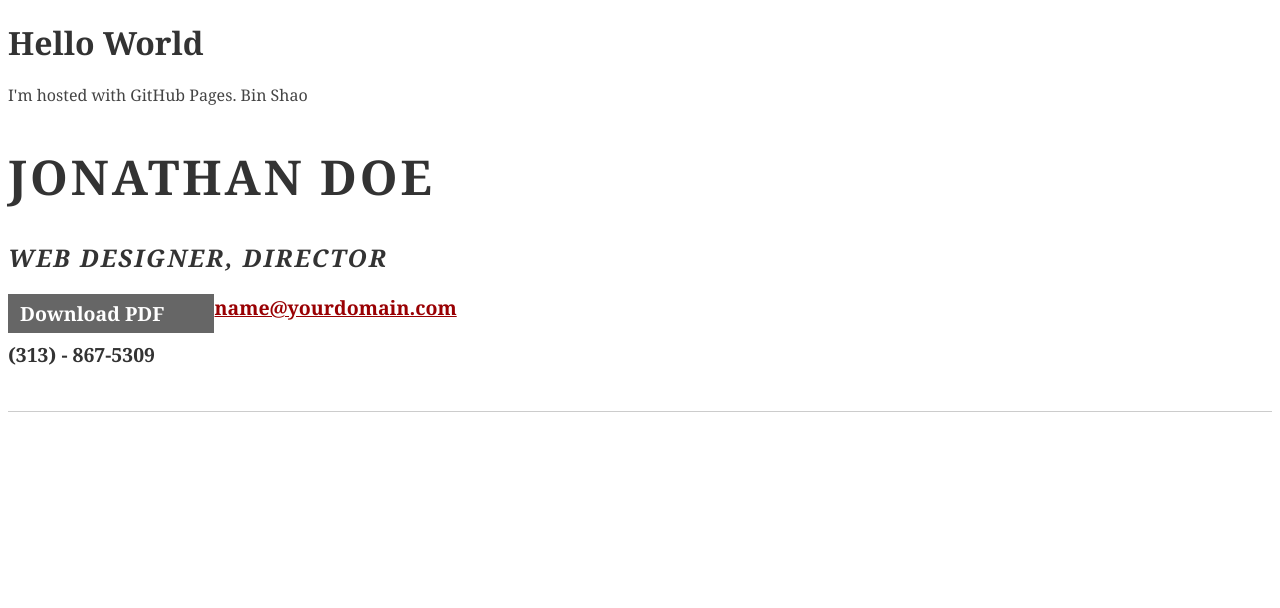
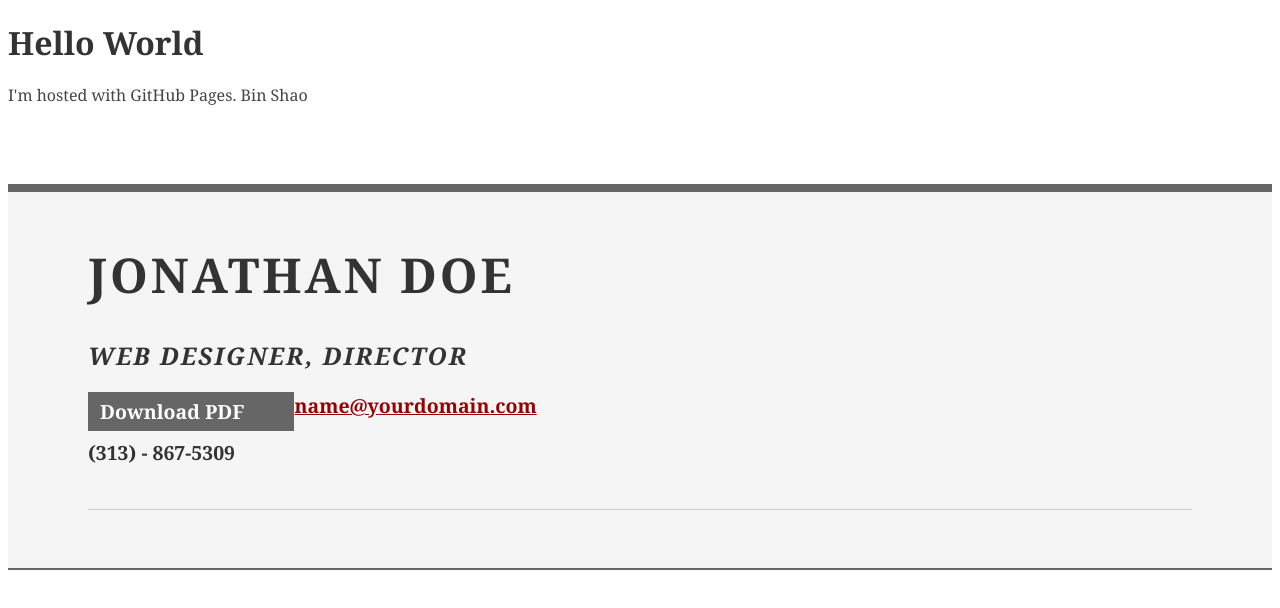
Before and after one commit to lingxusb/lingxusb.github.io, a plain HTML site: page index.html in a window 1280 px wide. Drawn offline with Linux system fonts and the light colour scheme; a small style sheet from the web is missing.

Commit message:
Update index.html

```diff
--- a/index.html
+++ b/index.html
@@ -17,7 +17,9 @@
 <h1>Hello World</h1>
 <p>I'm hosted with GitHub Pages. Bin Shao</p>
 
-<div id="hd">
+<div id="doc2" class="yui-t7">
+	<div id="inner">
+		<div id="hd">
 			<div class="yui-gc">
 				<div class="yui-u first">
 					<h1>Jonathan Doe</h1>
@@ -33,5 +35,8 @@
 				</div>
 			</div><!--// .yui-gc -->
 		</div><!--// hd -->
+	</div><!-- // inner -->
+</div><!--// doc -->
+
 </body>
 </html>
```
